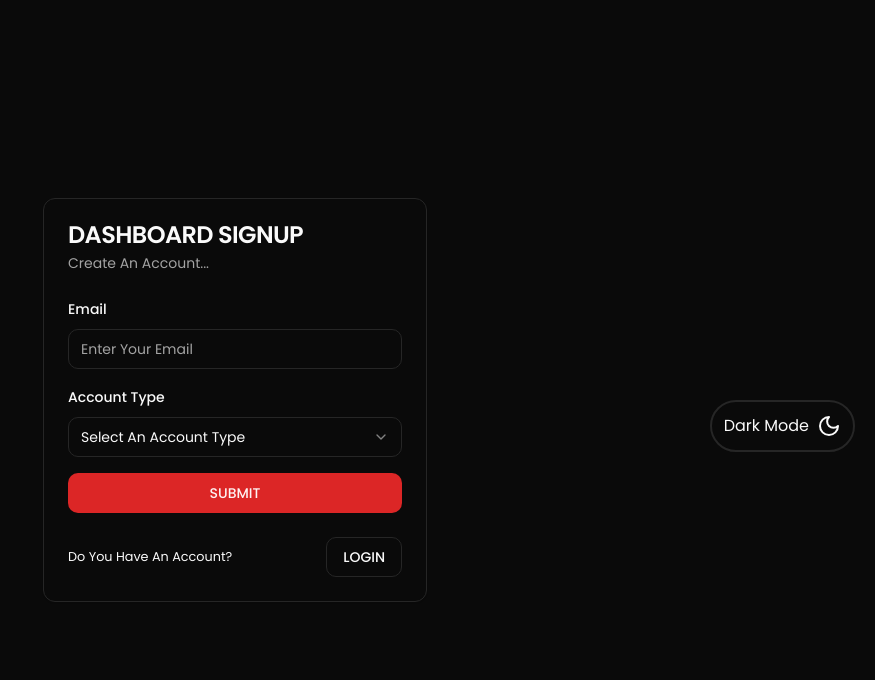
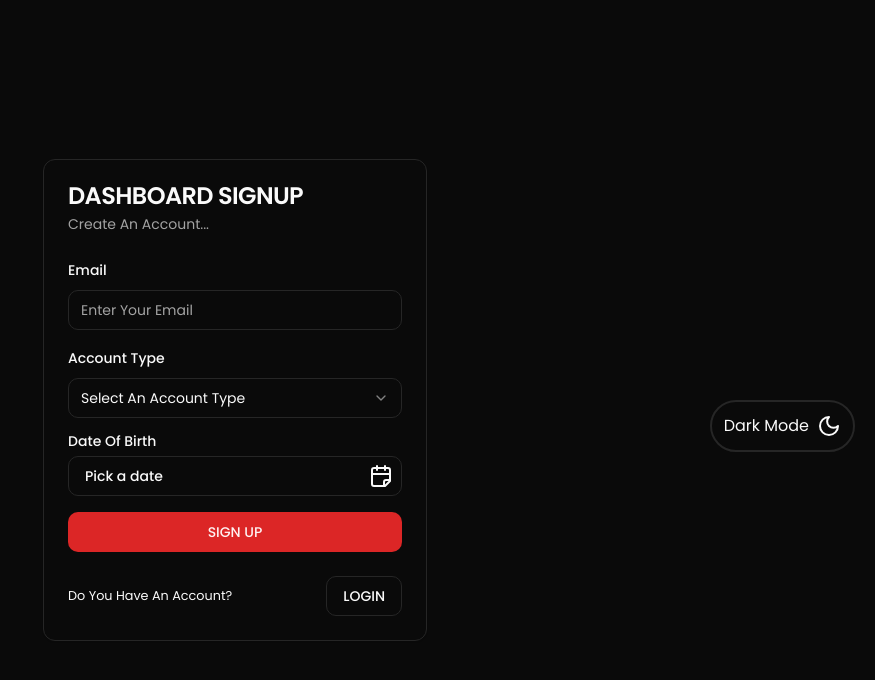
Before and after one commit to github-ka-shereen/nextjs-dashboard-template, a Next.js app: page /sign-up in a window 1280 px wide. Shown: the top 680 px of the page, without its empty margins (405-1280 px from the left). Built offline with nearby package versions, Linux system fonts and the light colour scheme.

Commit message:
Refined the calendar

```diff
--- a/src/app/(logged-out)/sign-up/page.tsx
+++ b/src/app/(logged-out)/sign-up/page.tsx
@@ -1,6 +1,4 @@
 'use client';
-
-import * as React from 'react';
 
 import { Button } from '@/components/ui/button';
 import {
@@ -36,38 +34,54 @@ import {
   SelectValue,
 } from '@/components/ui/select';
 import { useRouter } from 'next/navigation';
+import { Popover } from '@/components/ui/popover';
+import { PopoverContent, PopoverTrigger } from '@radix-ui/react-popover';
 
-const formSchema = z.object({
-  email: z.string().email(),
-  accountType: z.enum(["personal", "company"]),
-  companyName: z.string().optional(),
-  employees: z.coerce.number().optional(),
-  dob: z.date().refine(() => {
+import { CalendarFoldIcon } from 'lucide-react';
+import { Calendar } from '@/components/ui/calendar';
+import { format } from 'date-fns';
 
-  }, "You must be at least 18 years old"),
-}).superRefine((data, ctx) => {
-  if(data.accountType === "company" && !data.companyName) {
-     ctx.addIssue({
-      code: z.ZodIssueCode.custom,
-      path: ["companyName"],
-      message: "Company Name Is Required",
-    })
-  }
-    if (data.accountType === 'company' && (!data.employees || data.employees < 1 )) {
+const formSchema = z
+  .object({
+    email: z.string().email(),
+    accountType: z.enum(['personal', 'company']),
+    companyName: z.string().optional(),
+    employees: z.coerce.number().optional(),
+    dob: z.date().refine((date) => {
+      const today = new Date();
+      const eighteenYearsAgo = new Date(
+        today.getFullYear() - 18,
+        today.getMonth(),
+        today.getFullYear()
+      );
+      return date <= eighteenYearsAgo;
+    }, 'You must be at least 18 years old'),
+  })
+  .superRefine((data, ctx) => {
+    if (data.accountType === 'company' && !data.companyName) {
+      ctx.addIssue({
+        code: z.ZodIssueCode.custom,
+        path: ['companyName'],
+        message: 'Company Name Is Required',
+      });
+    }
+    if (
+      data.accountType === 'company' &&
+      (!data.employees || data.employees < 1)
+    ) {
       ctx.addIssue({
         code: z.ZodIssueCode.custom,
         path: ['employees'],
         message: 'Add Number Of Employees',
       });
     }
-})
+  });
 
 export default function SignUpPage() {
   const form = useForm<z.infer<typeof formSchema>>({
     resolver: zodResolver(formSchema),
     defaultValues: {
       email: '',
-
     },
   });
 
@@ -79,7 +93,7 @@ export default function SignUpPage() {
     router.push('/sign-up');
   };
 
-  const accountType = form.watch("accountType")
+  const accountType = form.watch('accountType');
 
   return (
     <>
@@ -180,7 +194,48 @@ export default function SignUpPage() {
                       </div>
                     </>
                   )}
-                  <Button type='submit'>SUBMIT</Button>
+                  <div className='flex flex-col space-y-1.5'>
+                    <FormField
+                      control={form.control}
+                      name='dob'
+                      render={({ field }) => (
+                        <FormItem className='flex flex-col'>
+                          <FormLabel>Date Of Birth</FormLabel>
+
+                          <Popover>
+                            <PopoverTrigger asChild>
+                              <FormControl>
+                                <Button
+                                  variant='outline'
+                                  className='flex justify-between items-center pr-2'
+                                >
+                                  {!!field.value ? (
+                                    format(field.value, 'PPP')
+                                  ) : (
+                                    <span>Pick a date</span>
+                                  )}
+                                  <CalendarFoldIcon />
+                                </Button>
+                              </FormControl>
+                            </PopoverTrigger>
+                            <PopoverContent
+                              align='start'
+                              className='w-auto p-0 mb-3'
+                            >
+                              <Calendar
+                                defaultMonth={field.value}
+                                selected={field.value}
+                                onSelect={field.onChange}
+                                mode='single'
+                              />
+                            </PopoverContent>
+                          </Popover>
+                          <FormMessage />
+                        </FormItem>
+                      )}
+                    />
+                  </div>
+                  <Button type='submit'>SIGN UP</Button>
                 </div>
               </div>
             </form>
--- a/src/components/ui/calendar.tsx
+++ b/src/components/ui/calendar.tsx
@@ -1,13 +1,20 @@
-"use client"
+'use client';
 
-import * as React from "react"
-import { ChevronLeft, ChevronRight } from "lucide-react"
-import { DayPicker } from "react-day-picker"
+import * as React from 'react';
+import { ChevronLeft, ChevronRight } from 'lucide-react';
+import { DayPicker, useDayPicker, useNavigation } from 'react-day-picker';
 
-import { cn } from "@/lib/utils"
-import { buttonVariants } from "@/components/ui/button"
+import { cn } from '@/lib/utils';
+import { buttonVariants } from '@/components/ui/button';
+import { format, setMonth } from 'date-fns';
+import { Select, SelectContent, SelectItem, SelectTrigger } from './select';
 
-export type CalendarProps = React.ComponentProps<typeof DayPicker>
+export type CalendarProps = React.ComponentProps<typeof DayPicker>;
+const calenderToDate = new Date();
+calenderToDate.setFullYear(calenderToDate.getFullYear() + 5);
+
+const calenderFromDate = new Date();
+calenderFromDate.setFullYear(calenderFromDate.getFullYear() - 150);
 
 function Calendar({
   className,
@@ -17,50 +24,122 @@ function Calendar({
 }: CalendarProps) {
   return (
     <DayPicker
+      weekStartsOn={1}
+      fixedWeeks
+      fromDate={calenderFromDate}
+      toDate={calenderToDate}
+      captionLayout='dropdown-buttons'
       showOutsideDays={showOutsideDays}
-      className={cn("p-3", className)}
+      className={cn('p-3 dark:bg-black bg-white rounded-sm', className)}
       classNames={{
-        months: "flex flex-col sm:flex-row space-y-4 sm:space-x-4 sm:space-y-0",
-        month: "space-y-4",
-        caption: "flex justify-center pt-1 relative items-center",
-        caption_label: "text-sm font-medium",
-        nav: "space-x-1 flex items-center",
+        months: 'flex flex-col sm:flex-row space-y-4 sm:space-x-4 sm:space-y-0',
+        month: 'space-y-4',
+        caption: 'flex justify-center pt-1 relative items-center',
+        caption_label: 'text-sm font-medium hidden',
+        nav: 'space-x-1 flex items-center',
         nav_button: cn(
-          buttonVariants({ variant: "outline" }),
-          "h-7 w-7 bg-transparent p-0 opacity-50 hover:opacity-100"
+          buttonVariants({ variant: 'outline' }),
+          'h-7 w-7 bg-transparent p-0 opacity-50 hover:opacity-100'
         ),
-        nav_button_previous: "absolute left-1",
-        nav_button_next: "absolute right-1",
-        table: "w-full border-collapse space-y-1",
-        head_row: "flex",
+        nav_button_previous: 'absolute left-1',
+        nav_button_next: 'absolute right-1',
+        table: 'w-full border-collapse space-y-1',
+        head_row: 'flex',
         head_cell:
-          "text-muted-foreground rounded-md w-9 font-normal text-[0.8rem]",
-        row: "flex w-full mt-2",
-        cell: "h-9 w-9 text-center text-sm p-0 relative [&:has([aria-selected].day-range-end)]:rounded-r-md [&:has([aria-selected].day-outside)]:bg-accent/50 [&:has([aria-selected])]:bg-accent first:[&:has([aria-selected])]:rounded-l-md last:[&:has([aria-selected])]:rounded-r-md focus-within:relative focus-within:z-20",
+          'text-muted-foreground rounded-md w-9 font-normal text-[0.8rem]',
+        row: 'flex w-full mt-2',
+        cell: 'h-9 w-9 text-center text-sm p-0 relative [&:has([aria-selected].day-range-end)]:rounded-r-md [&:has([aria-selected].day-outside)]:bg-accent/50 [&:has([aria-selected])]:bg-accent first:[&:has([aria-selected])]:rounded-l-md last:[&:has([aria-selected])]:rounded-r-md focus-within:relative focus-within:z-20',
         day: cn(
-          buttonVariants({ variant: "ghost" }),
-          "h-9 w-9 p-0 font-normal aria-selected:opacity-100"
+          buttonVariants({ variant: 'ghost' }),
+          'h-9 w-9 p-0 font-normal aria-selected:opacity-100'
         ),
-        day_range_end: "day-range-end",
+        day_range_end: 'day-range-end',
         day_selected:
-          "bg-primary text-primary-foreground hover:bg-primary hover:text-primary-foreground focus:bg-primary focus:text-primary-foreground",
-        day_today: "bg-accent text-accent-foreground",
+          'bg-primary text-primary-foreground hover:bg-primary hover:text-primary-foreground focus:bg-primary focus:text-primary-foreground',
+        day_today: 'bg-accent text-accent-foreground',
         day_outside:
-          "day-outside text-muted-foreground opacity-50 aria-selected:bg-accent/50 aria-selected:text-muted-foreground aria-selected:opacity-30",
-        day_disabled: "text-muted-foreground opacity-50",
+          'day-outside text-muted-foreground opacity-50  aria-selected:bg-accent/50 aria-selected:text-muted-foreground aria-selected:opacity-30',
+        day_disabled: 'text-muted-foreground opacity-50',
         day_range_middle:
-          "aria-selected:bg-accent aria-selected:text-accent-foreground",
-        day_hidden: "invisible",
+          'aria-selected:bg-accent aria-selected:text-accent-foreground',
+        day_hidden: 'invisible',
+        caption_dropdowns: 'flex items-center justify-center gap-2',
+
         ...classNames,
       }}
       components={{
-        IconLeft: ({ ...props }) => <ChevronLeft className="h-4 w-4" />,
-        IconRight: ({ ...props }) => <ChevronRight className="h-4 w-4" />,
+        IconLeft: ({ ...props }) => <ChevronLeft className='h-4 w-4' />,
+        IconRight: ({ ...props }) => <ChevronRight className='h-4 w-4' />,
+        Dropdown: (props) => {
+          const { fromDate, fromMonth, fromYear, toDate, toMonth, toYear } =
+            useDayPicker();
+          const { goToMonth, currentMonth } = useNavigation();
+          if (props.name === 'months') {
+            const selectItems = Array.from({ length: 12 }, (_, i) => ({
+              value: i.toString(),
+              label: format(setMonth(new Date(), i), 'MMM'),
+            }));
+            return (
+              <Select
+                onValueChange={(newValue) => {
+                  const newDate = new Date(currentMonth);
+                  newDate.setMonth(parseInt(newValue));
+                  goToMonth(newDate);
+                }}
+                value={props.value?.toString()}
+              >
+                <SelectTrigger>{format(currentMonth, 'MMM')}</SelectTrigger>
+                <SelectContent>
+                  {selectItems.map((selectItem, index) => (
+                    <SelectItem key={index} value={selectItem.value}>
+                      {selectItem.label}
+                    </SelectItem>
+                  ))}
+                </SelectContent>
+              </Select>
+            );
+          } else if (props.name === 'years') {
+            const earliestYear =
+              fromYear || fromMonth?.getFullYear() || fromDate?.getFullYear();
+            const latestYear =
+              toYear || toMonth?.getFullYear() || toDate?.getFullYear();
+
+            let selectItems: any[] = [];
+
+            if (earliestYear && latestYear) {
+              const yearsLength = latestYear - earliestYear + 1;
+              selectItems = Array.from({ length: yearsLength }, (_, i) => ({
+                label: (earliestYear + i).toString(),
+                value: (earliestYear + i).toString(),
+              }));
+            }
+            return (
+              <Select
+                onValueChange={(newValue) => {
+                  const newDate = new Date(currentMonth);
+                  newDate.setFullYear(parseInt(newValue));
+                  goToMonth(newDate);
+                }}
+                value={props.value?.toString()}
+              >
+                <SelectTrigger>{currentMonth.getFullYear()}</SelectTrigger>
+                <SelectContent>
+                  {selectItems.map((selectItem, index) => (
+                    <SelectItem key={index} value={selectItem.value}>
+                      {selectItem.label}
+                    </SelectItem>
+                  ))}
+                </SelectContent>
+              </Select>
+            );
+          }
+          return null;
+        },
       }}
       {...props}
     />
-  )
+  );
 }
-Calendar.displayName = "Calendar"
+Calendar.displayName = 'Calendar';
 
-export { Calendar }
+export { Calendar };
```
